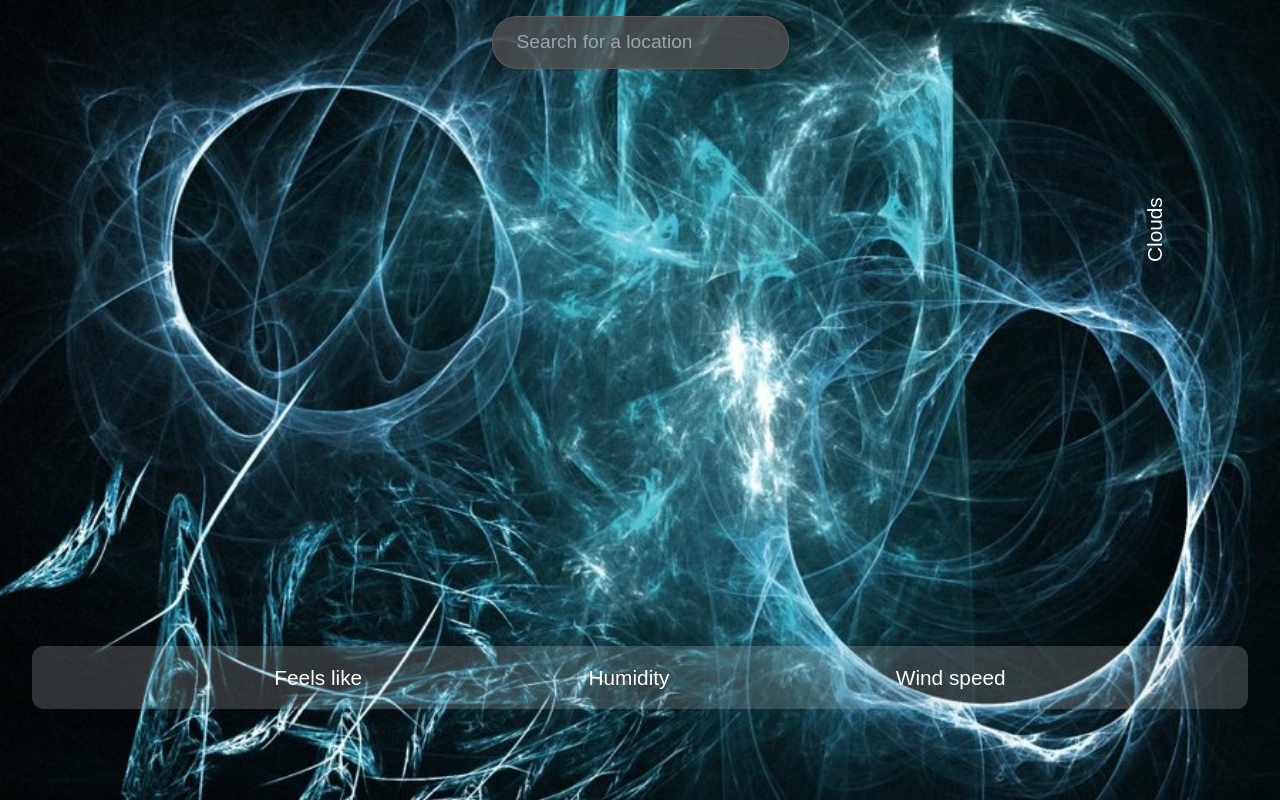
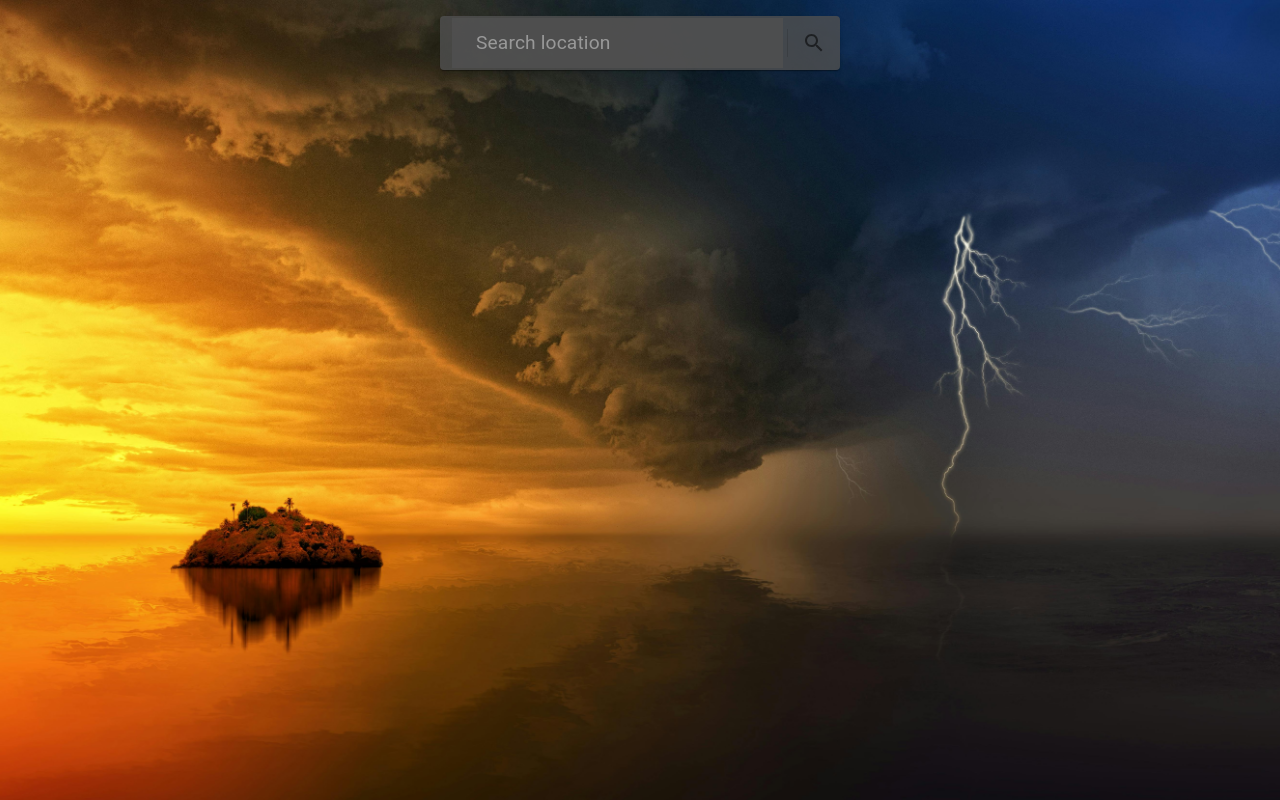
Before and after one commit to EdwardCodeTriber/Weather-Application, a React (Vite) app in the folder web-app/: page / in a window 1280 px wide. Built offline with nearby package versions, Linux system fonts and the light colour scheme; the HTML template or start-up script is replaced by a standard one.

Commit message:
Displays searched location correctly

```diff
--- a/web-app/src/App.css
+++ b/web-app/src/App.css
@@ -11,7 +11,7 @@ p{
   font-size: 1.3rem;
 }
 h1{
-  font-size: 6rem;
+  font-size: 4rem;
 }
 
 .App{
@@ -28,13 +28,11 @@ h1{
 .App input{
   padding: .7rem 1.5rem;
   font-size: 1.2rem;
-  border-radius: 25px;
-  border: 1px solid rgba(99, 93, 93, 0.8);
   background-color: rgba(80, 80, 80, 0.8);
 }
 .App{
   content: "";
-  background: url("./assets/Blue.jpg") no-repeat center center/cover;
+  background: url("./assets/cloud.jpg") no-repeat center center/cover;
   position: absolute;
   width: 100%;
   height: 100%;
--- a/web-app/src/App.jsx
+++ b/web-app/src/App.jsx
@@ -1,11 +1,26 @@
 import { useState } from "react";
 import axios from "axios";
 import "./App.css";
+import Paper from "@mui/material/Paper";
+import InputBase from "@mui/material/InputBase";
+import Divider from "@mui/material/Divider";
+import IconButton from "@mui/material/IconButton";
+import SearchIcon from "@mui/icons-material/Search";
 
 function App() {
   const [data, setData] = useState({});
   const [location, setLocation] = useState("");
-  const url = `http://api.openweathermap.org/data/2.5/weather?q=${location}&appid=b1b5d2a308750daddd759c02fe1ed6d9`;
+  const url = `http://api.openweathermap.org/data/2.5/weather?q=${location}&units=imperial&appid=b1b5d2a308750daddd759c02fe1ed6d9`;
+
+  const [activetheme, setActiveTheme] = useState("");
+  const handleTheme = (theme) =>{
+    document.body.style.background = theme;
+    setActiveTheme(theme);
+  }
+
+  const themes = [
+    {theme: ""}
+  ]
 
   const searchLocation = (e) => {
     if (e.key === "Enter") {
@@ -20,13 +35,33 @@ function App() {
   return (
     <div className="App">
       <div className="search">
-        <input
+        <Paper
+          // onSubmit={searchLocation}
+          component="paper"
+          sx={{
+            p: "2px 4px",
+            display: "flex",
+            alignItems: "center",
+            margin: "auto",
+            width: 400,
+            background: "rgba(80, 80, 80, 0.8)",
+          }}
+        >
+          <InputBase
+            sx={{ ml: 1, flex: 1, color: "white" }}
+            placeholder="Search location"
+            type="text"
             value={location}
             onChange={(e) => setLocation(e.target.value)}
-          placeholder="Search for a location"
             onKeyPress={searchLocation}
-          type="text"
+            inputProps={{ "aria-label": "Search location" }}
           />
+          <Divider sx={{ height: 28, m: 0.5 }} orientation="vertical" />
+
+          <IconButton type="button" sx={{ p: "10px" }} aria-label="search">
+            <SearchIcon />
+          </IconButton>
+        </Paper>
       </div>
       <div className="container">
         <div className="top">
@@ -34,30 +69,33 @@ function App() {
             <p>{data.name}</p>
           </div>
           <div className="temp">
-            {data.main ? <h1>{data.main.temp}</h1> : null}
+            {data.main ? <h1>{data.main.temp.toFixed()}°C</h1> : null}
             {/* <h1>{data.main.temp}</h1>   makes the display disapper*/}
           </div>
           <div className="description">
             {data.weather ? <p>{data.weather[0].main}</p> : null}
-            <p>Clouds</p>
           </div>
         </div>
+        {data.name != undefined && (
           <div className="bottom">
             <div className="feels">
               <p>Feels like</p>
               {data.main ? (
-              <p className="bold">{data.main.feels_like}°C</p>
+                <p className="bold">{data.main.feels_like.toFixed()}°C</p>
               ) : null}
             </div>
             <div className="humidity">
               <p>Humidity</p>
-            {data.main ? <p className="bold">{data.main.humidity}</p> : null}
+              {data.main ? <p className="bold">{data.main.humidity}%</p> : null}
             </div>
             <div className="wind">
               <p>Wind speed</p>
-            {data.wind ? <p className="bold">{data.wind.speed}km/h</p> : null}
+              {data.wind ? (
+                <p className="bold">{data.wind.speed} km/h</p>
+              ) : null}
             </div>
           </div>
+        )}
       </div>
     </div>
   );
```
Also changed, not shown: web-app/src/assets/cloud.jpg (added), web-app/src/assets/grass.jpg (added). Lines whose indentation alone changed are shown as unchanged.
